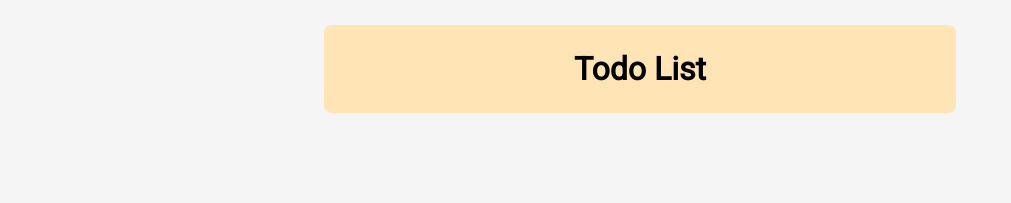
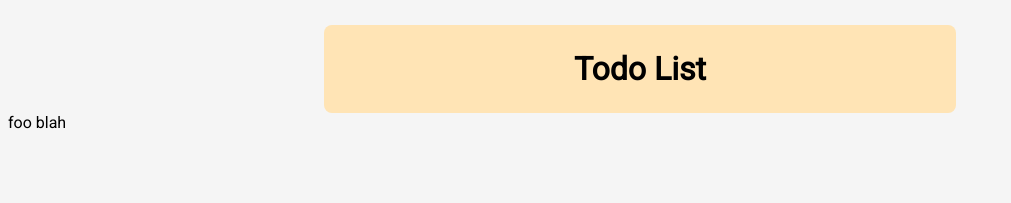
Before and after one commit to kbonnici-todo/todo-frontend, a React (Vite) app: page / in a window 1280 px wide. Shown: the top 203 px of the page, without its empty margins (0-1011 px from the left). Built offline with nearby package versions, Linux system fonts and the light colour scheme.

Commit message:
render todo item description

```diff
--- a/src/App.tsx
+++ b/src/App.tsx
@@ -1,10 +1,20 @@
+import { useEffect, useState } from "react";
 import "./App.css";
 import Header from "./components/Header/Header";
+import TodoList from "./components/TodoList/TodoList";
+import { Todo } from "./types/common";
 
 function App() {
+  const [list, setList] = useState<Todo[]>([]);
+
+  useEffect(() => {
+    setList([{ description: "foo blah", isDone: false }]);
+  }, []);
+
   return (
     <>
       <Header />
+      <TodoList todoList={list} />
     </>
   );
 }
--- a/src/components/TodoItem/TodoItem.tsx
+++ b/src/components/TodoItem/TodoItem.tsx
@@ -1,3 +1,9 @@
-export default function TodoItem() {
-  return <div>item</div>;
+import { Todo } from "../../types/common";
+
+type TodoItemProps = {
+  item: Todo;
+};
+
+export default function TodoItem(props: TodoItemProps) {
+  return <div>{props.item.description}</div>;
 }
--- /dev/null
+++ b/src/components/TodoList/TodoList.tsx
@@ -0,0 +1,11 @@
+import { Todo } from "../../types/common";
+import TodoItem from "../TodoItem/TodoItem";
+
+type TodoListProps = {
+  title?: string;
+  todoList: Todo[];
+};
+
+export default function TodoList(props: TodoListProps) {
+  return props.todoList.map((item: Todo) => <TodoItem item={item} />);
+}
--- /dev/null
+++ b/src/types/common.ts
@@ -0,0 +1,4 @@
+export type Todo = {
+  description: string;
+  isDone: boolean;
+};
```
